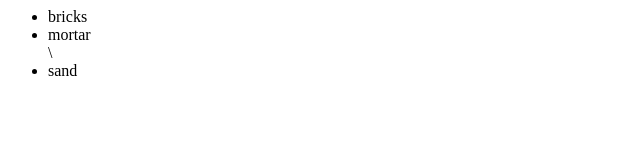
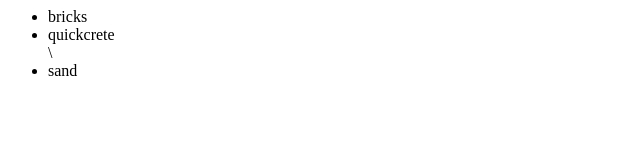
Before and after one commit to bsotelo/git-repository, a plain HTML site: page index.html in a window 1280 px wide. Shown: the full height of the page, 0-640 px from the left. Drawn offline with Linux system fonts and the light colour scheme.

Commit message:
made even more changes

```diff
--- a/index.html
+++ b/index.html
@@ -4,7 +4,7 @@
 	<div>
 		<ul>
 			<li>bricks</li>
-			<li>mortar</li>\
+			<li>quickcrete</li>\
 			<li>sand</li>
 		</ul>
 	</div>
```
